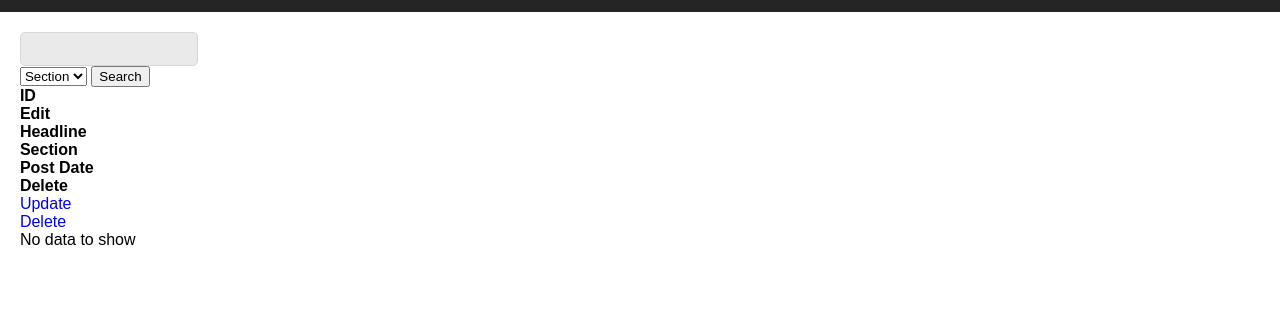
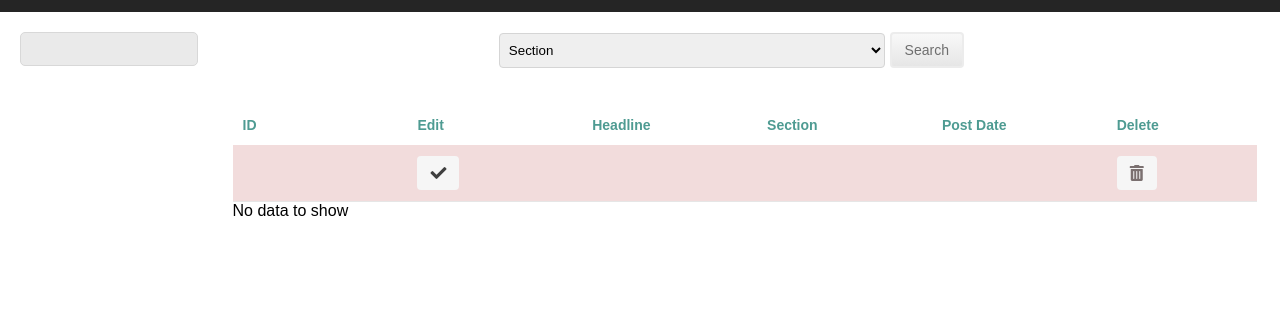
Before and after one commit to psanjeetprdxn/NEWSMAG, a PHP site: page /admin/browse.php in a window 1280 px wide. Shown: the top 312 px of the page. Run offline with PHP 8.4, Linux system fonts and the light colour scheme.

Commit message:
added styling for browse article section

```diff
--- a/assets/css/style.css
+++ b/assets/css/style.css
@@ -416,3 +416,109 @@ aside nav a:hover { color: #a3a4a7; }
   background: linear-gradient(180deg, #007ec4, #0d52c3);
   color: #fff;
 }
+
+/*BROWSE SECTION ARTICLE STYLING STARTS HERE*/
+.all-articles {
+  width: 85%;
+  padding-left: 30px;
+  display: inline-block;
+}
+
+.article-form select,
+.article-form input[type="submit"] { display: inline-block; }
+
+.search-form {
+  width: 48%;
+  margin: 0 auto;
+}
+
+.search-form form select {
+  width: 78.64%;
+  padding: 8px 0 8px 5px;
+  border: 1px solid #d5d5d5;
+  border-radius: 4px;
+  outline: none;
+}
+
+.search-form form input[type="submit"] {
+  width: 15%;
+  padding: 8px 8px;
+  border: 2px solid #ececec;
+  background: linear-gradient(180deg, #f8f8f8, #e6e6e6);
+  color: #6e6e6e;
+  border-radius: 4px;
+  font-size: 14px;
+  font-weight: 500;
+  outline: none;
+}
+
+.search-form input[type=submit]:hover {
+  border: 2px solid #0d52c3;
+  background: linear-gradient(180deg, #007ec4, #0d52c3);
+  color: #fff;
+}
+
+.articles-details {
+  margin-top: 37px;
+  display: table;
+}
+
+.articles-details .table-row-header,
+.articles-details .table-row-data {
+  border: 1px solid red;
+  display: table-row;
+}
+
+.articles-details .table-row-data {
+  background-color: #f2dcdc;
+  color: #737d96;
+  font-size: 14px;
+  font-weight: bold;
+}
+
+.articles-details .table-row-data:hover { background-color: #ebc9ca; }
+
+.articles-details .table-header,
+.articles-details .table-data {
+  width: 17.53%;
+  min-width: 150px;
+  padding: 11px 0 11px 10px;
+  display: table-cell;
+  vertical-align: middle;
+}
+
+.articles-details .table-data {  border-bottom: 1px solid #e6e6e6; }
+
+.table-header strong {
+  color: #4e9b92;
+  font-size: 14px;
+  font-weight: bold;
+}
+
+.table-data span { color: #5a5a5a; }
+
+.articles-details .edit,
+.articles-details .delete { text-indent: -9999px; }
+.articles-details .edit { margin-right: 9px; }
+
+.articles-details .edit::before,
+.articles-details .delete::before {
+  content: '\f00c';
+  padding: 9px 13px;
+  float: right;
+  background-color: #f6f6f6;
+  border-radius: 4px;
+  color: #3f3f3f;
+  font-family: "Font Awesome 5 Free";
+  font-size: 16px;
+  font-weight: 900;
+  text-indent: 0;
+}
+
+.articles-details .delete::before {
+    content: '\f2ed';
+    color: #7b7070;
+}
+
+.edit:hover::before { color: #4fa79b; }
+.delete:hover::before { color: #f00; }
```
